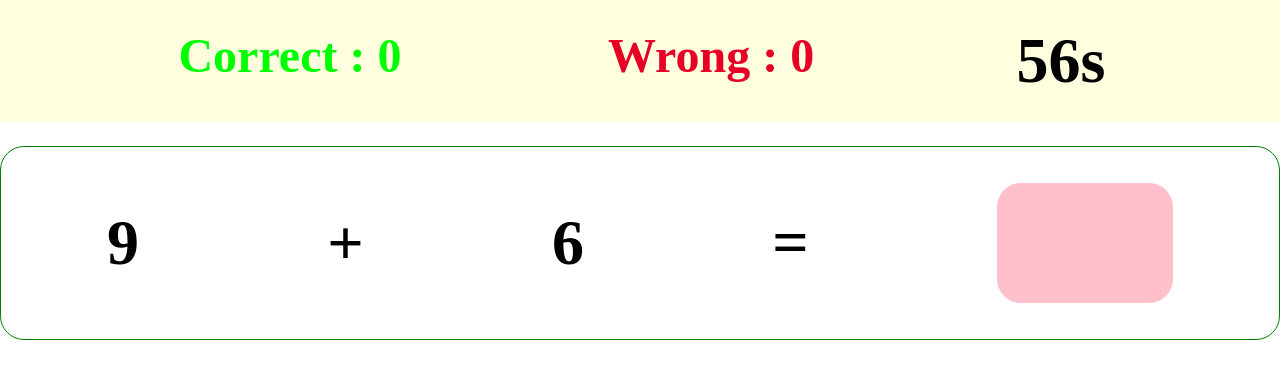
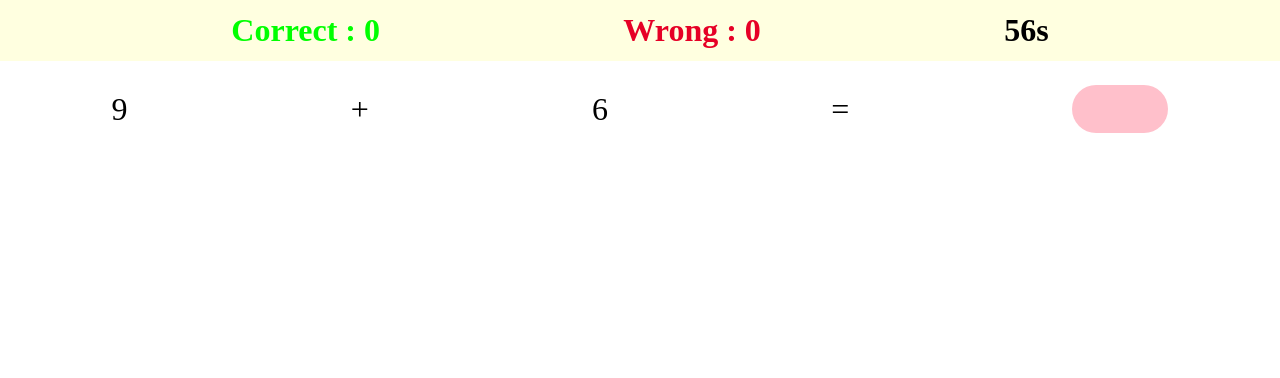
Before and after one commit to ntirgar/maths, a plain HTML site: page index.html in a window 1280 px wide. Drawn offline with Linux system fonts and the light colour scheme.

Commit message:
Update index.html

```diff
--- a/index.html
+++ b/index.html
@@ -10,6 +10,10 @@
             margin: 0;
         }
 
+        h2 {
+            font-size: 2rem;
+            margin: 12px;
+        }
         .quiz-result{
             background-color: lightyellow;
             margin-bottom: 24px;
@@ -18,24 +22,19 @@
         }
 
         form{
-            padding: 12px;
-            border-radius: 24px;
-            border: 1px solid green;
             display: flex;
             align-items: center;
             justify-content: space-around;
         }
         span{
-            font-size: 64px;
-            margin: 24px;
-            font-weight: bold;
+            font-size: 2rem;
         }
         input{
-            font-size: 64px;
-            margin: 24px;
+            font-size: 2rem;
+
             font-weight: bold;
-            width: 128px;
-            height: 120px;
+            width: 3rem;
+            height: 3rem;
             border: none;
             outline: none;
             border-radius: 24px;
@@ -60,12 +59,7 @@
         .fail{
             color : #E60026;
         }
-        #right, #wrong{
-            font-size: 48px;
-            padding: 12px;
-            margin:16px;
 
-        }
 
         #answer{
             background: pink;
@@ -80,12 +74,10 @@
 <body>
     <div class="quiz-result">
         <h2 id="right" class="success">
-
         </h2>
         <h2 id="wrong" class="fail">
-
         </h2>
-        <span id="timer"></span>
+        <h2 id="timer"></h2>
     </div>
 
     <form id="calculator" onsubmit="checkAnswer(event)">
@@ -102,6 +94,9 @@
         const stats = { 'right': 0, 'wrong': 0 };
         let startTime = 60;
         let currentQuiz = undefined;
+        const doms = {
+
+        };
 
         let interval = setInterval(() => {
             if ( startTime === 0 ){
@@ -153,17 +148,19 @@
 
 		function checkAnswer( event ) {
             event.preventDefault();
-            currentQuiz.answer = parseInt(document.getElementById("answer").value);
+            const calculator = document.getElementById("calculator");
+            currentQuiz.answer = parseInt(calculator.value);
 
 			var correctAnswer = currentQuiz.operator === 0 ? currentQuiz.number1 + currentQuiz.number2 : currentQuiz.number1 - currentQuiz.number2 ;
-			document.getElementById("calculator").classList.remove('fail');
-            document.getElementById("calculator").classList.remove('success');
+
+            calculator.classList.remove('fail');
+            calculator.classList.remove('success');
             if (currentQuiz.answer === correctAnswer) {
-                document.getElementById("calculator").classList.add('success');
+                calculator.classList.add('success');
                 stats.right++;
 
 			} else {
-                document.getElementById("calculator").classList.add('fail');
+                calculator.classList.add('fail');
                 stats.wrong++;
 			}
 
```
